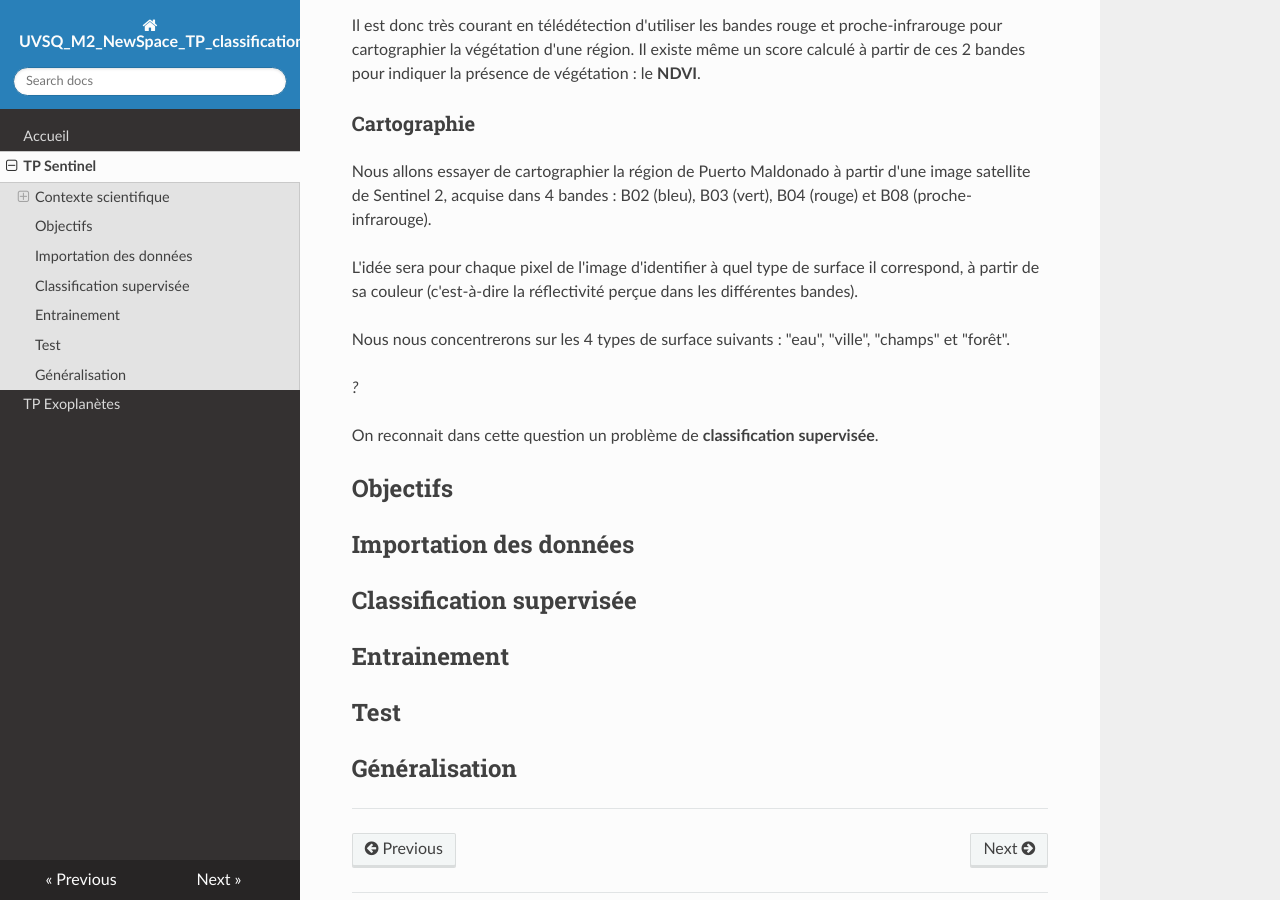
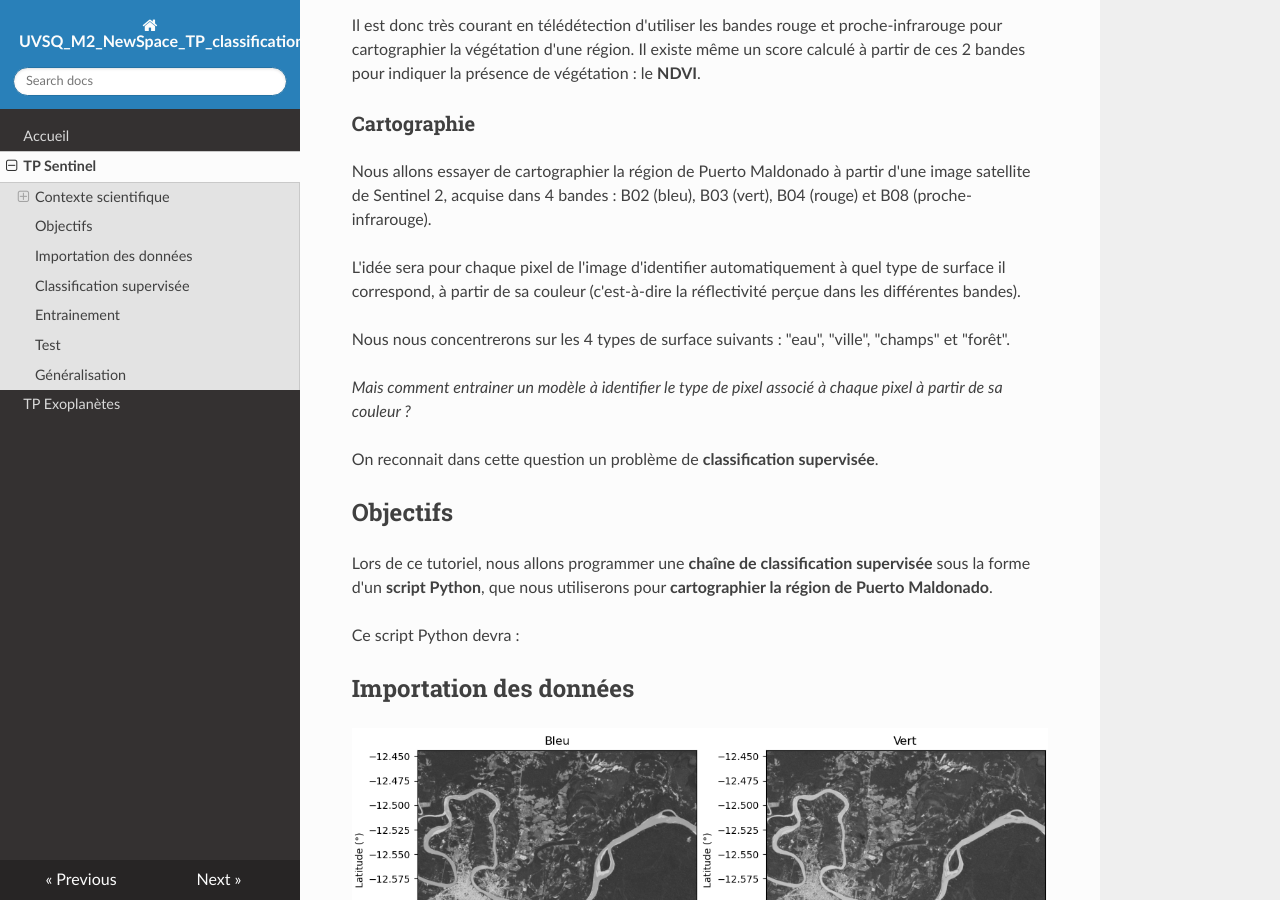
Before and after one commit to NicOudart/UVSQ_M2_NewSpace_TP_classification, an MkDocs documentation site: the page built from docs/TP_sentinel.md, in a window 1280 px wide and 900 px high, scrolled down 2385 px. Built offline with MkDocs 1.6.1, drawn with Linux system fonts in a browser that asks for light colours; nearby versions of some CDN libraries.

Commit message:
-Progress on classification.

```diff
--- a/docs/TP_sentinel.md
+++ b/docs/TP_sentinel.md
@@ -64,19 +64,29 @@ Il existe même un score calculé à partir de ces 2 bandes pour indiquer la pr
 
 Nous allons essayer de cartographier la région de Puerto Maldonado à partir d'une image satellite de Sentinel 2, acquise dans 4 bandes : B02 (bleu), B03 (vert), B04 (rouge) et B08 (proche-infrarouge).
 
-L'idée sera pour chaque pixel de l'image d'identifier à quel type de surface il correspond, à partir de sa couleur (c'est-à-dire la réflectivité perçue dans les différentes bandes).
+L'idée sera pour chaque pixel de l'image d'identifier automatiquement à quel type de surface il correspond, à partir de sa couleur (c'est-à-dire la réflectivité perçue dans les différentes bandes).
 
 Nous nous concentrerons sur les 4 types de surface suivants : "eau", "ville", "champs" et "forêt".
 
-
-
-_?_
+_Mais comment entrainer un modèle à identifier le type de pixel associé à chaque pixel à partir de sa couleur ?_
 
 On reconnait dans cette question un problème de **classification supervisée**.
 
 ## Objectifs
 
+Lors de ce tutoriel, nous allons programmer une **chaîne de classification supervisée** sous la forme d'un **script Python**, que nous utiliserons pour **cartographier la région de Puerto Maldonado**.
+
+Ce script Python devra :
+
+
+
 ## Importation des données
+
+![Image Sentinel 2 en 4 bandes](img/Sentinel_color_bands.png)
+
+![Image RGB en vraies couleurs](img/Sentinel_true_colors.png)
+
+![Image RGB en fausses couleurs](img/Sentinel_false_colors.png)
 
 ## Classification supervisée
 
```
Also changed, not shown: docs/img/Sentinel_color_bands.png (added).
